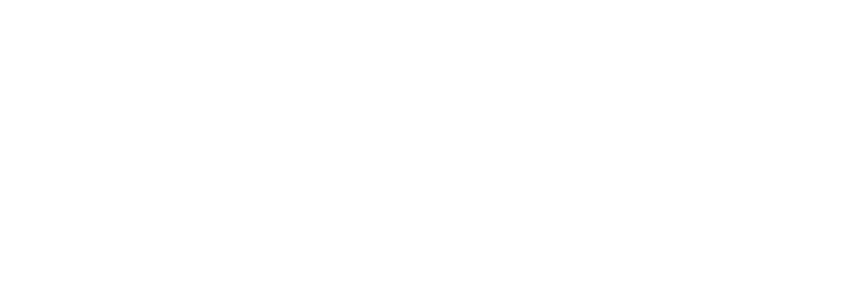
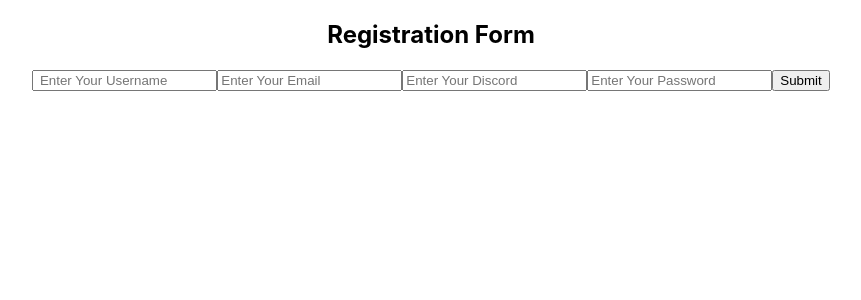
Before and after one commit to Skim1571/Group-Finder, a React (Create React App) app in the folder client/: page /register in a window 1280 px wide. Before the commit this address had no page. Shown: the top 300 px of the page, without its empty margins (209-1070 px from the left). Built offline with nearby package versions, Linux system fonts and the light colour scheme.

Commit message:
created the registration form; fields: username,email,discord,password

```diff
--- a/client/src/App.js
+++ b/client/src/App.js
@@ -6,6 +6,7 @@
 import { Home } from './pages/Home'
 import AboutUs from './pages/about'
 import './style/App.css'
+import { Register } from './pages/Register'
 
 function App() {
   return (
@@ -16,7 +17,7 @@
           <Route index element={<Home />} />
           <Route path="/about" element={<AboutUs />} />
           <Route />
-          <Route />
+          <Route path="/register" element={<Register />} />
         </Routes>
       </main>
     </div>
--- a/client/src/pages/Register.js
+++ b/client/src/pages/Register.js
@@ -3,11 +3,12 @@
   return (
     <section className="register page">
       <h1>Registration Form</h1>
-      <form>
+      <form >
         <input type={"text"} name="username" placeholder=" Enter Your Username" required />
         <input type={"text"} name="email" placeholder="Enter Your Email" required />
         <input type={"text"} name="discord" placeholder="Enter Your Discord" />
         <input type={"text"} name="password" placeholder="Enter Your Password" required />
+        <button>Submit</button>
       </form>
     </section>
   )
```
